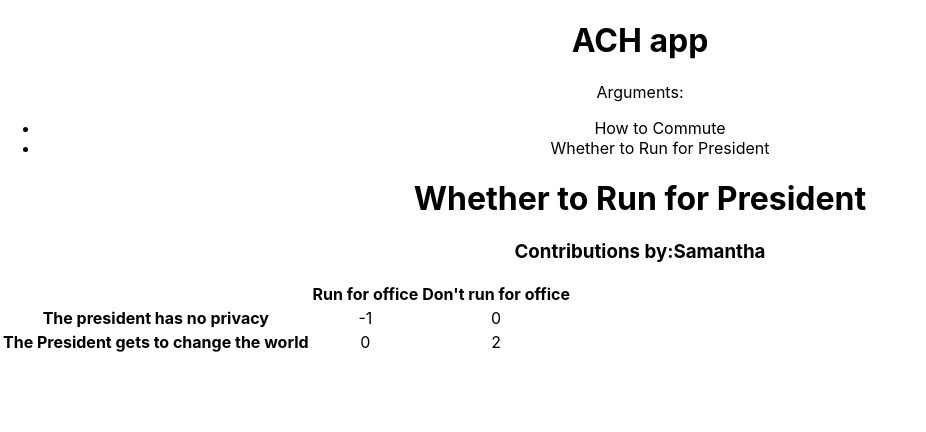
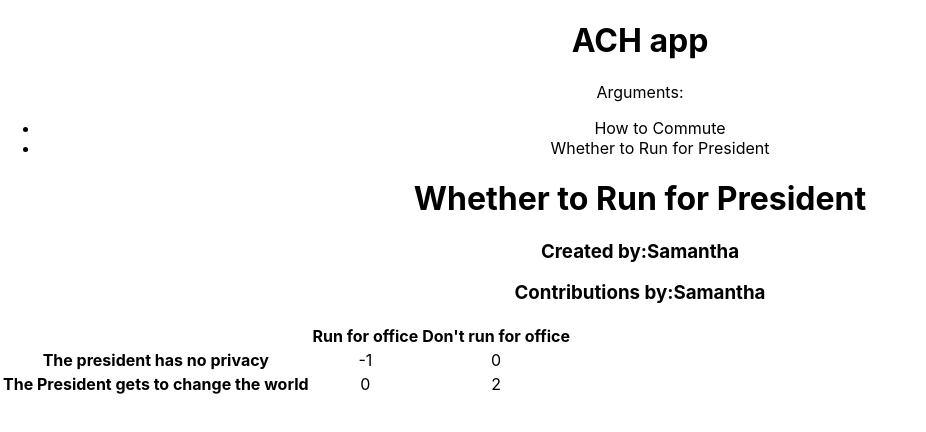
Before and after one commit to smithhmark/good-decisions, a React (Create React App) app in the folder good-decisions-ui/: page / in a window 1280 px wide. Shown: the top 432 px of the page, without its empty margins (0-926 px from the left). Built offline with nearby package versions, Linux system fonts and the light colour scheme.

Commit message:
properly displaying creator vs source of inputs

```diff
--- a/good-decisions-ui/src/Argument.js
+++ b/good-decisions-ui/src/Argument.js
@@ -53,17 +53,15 @@ const rowid = (rownum) => {
 
 class Argument extends Component {
   render() {
+    let rows = [];
+    let offset = 1; // how many cells left of the first outcome
+    let row = 0;
     let udata = null;
     if (this.props.user) {
       udata = this.props.children.users[this.props.user];
     } else {
-      console.log("using creator(",this.props.children.creator.uid, ")'s inputs");
       udata = this.props.children.users[this.props.children.creator.uid];
-      console.log("udata len:", udata.length);
     }
-    let rows = [];
-    let offset = 1; // how many cells left of the first outcome
-    let row = 0;
     for (row = 0; row < this.props.children.facts.length + 1; row++) {
       if (row === 0) {
         rows.push(topHeader(offset, this.props.children.outcomes));
@@ -75,7 +73,8 @@ class Argument extends Component {
     return (
       <div>
         <h1>{this.props.children.title}</h1>
-        <h3>Contributions by:{this.props.children.creator.uid}</h3>
+        <h3>Created by:{this.props.children.creator.uid}</h3>
+        <h3>Contributions by:{this.props.user? this.props.user : this.props.children.creator.uid}</h3>
         <div className="argument">
           <table>
             <tbody>
```
